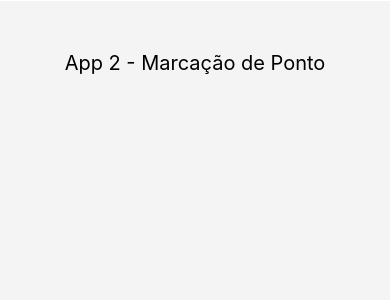
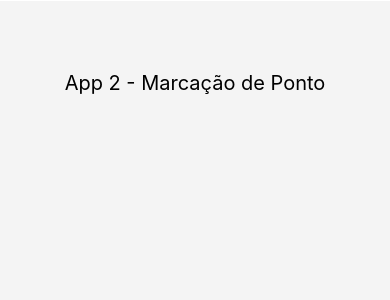
Before and after one commit to thiagoribeiro2003/app-marca-ponto, a React Native app: screen / in a window 390 px wide. Shown: the top 300 px of the page. Built offline with nearby package versions, Linux system fonts and the light colour scheme.

Commit message:
Update App.js

```diff
--- a/App.js
+++ b/App.js
@@ -7,6 +7,7 @@ export default function App() {
       <ScrollView contentContainerStyle={estilos.contentContainer}>
         <SafeAreaView style={estilos.safeContainer}>
           <Text style={estilos.titulo}>App 2 - Marcação de Ponto</Text>
+          <View></View>
         </SafeAreaView>
       </ScrollView>
     </>
@@ -25,6 +26,6 @@ const estilos = StyleSheet.create({
   titulo: {
     fontSize: 20,
     textAlign: "center",
-    marginTop: 50,
+    marginTop: 70,
   },
 });
```
